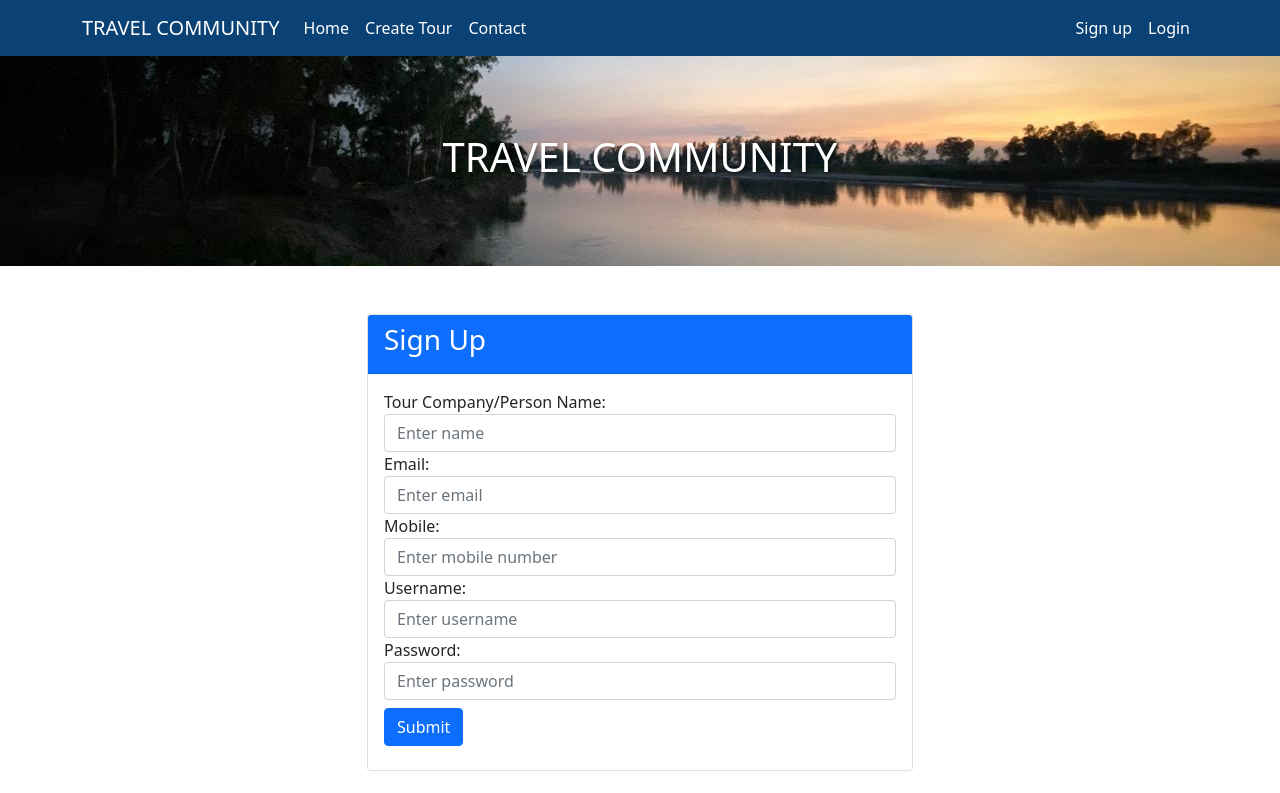
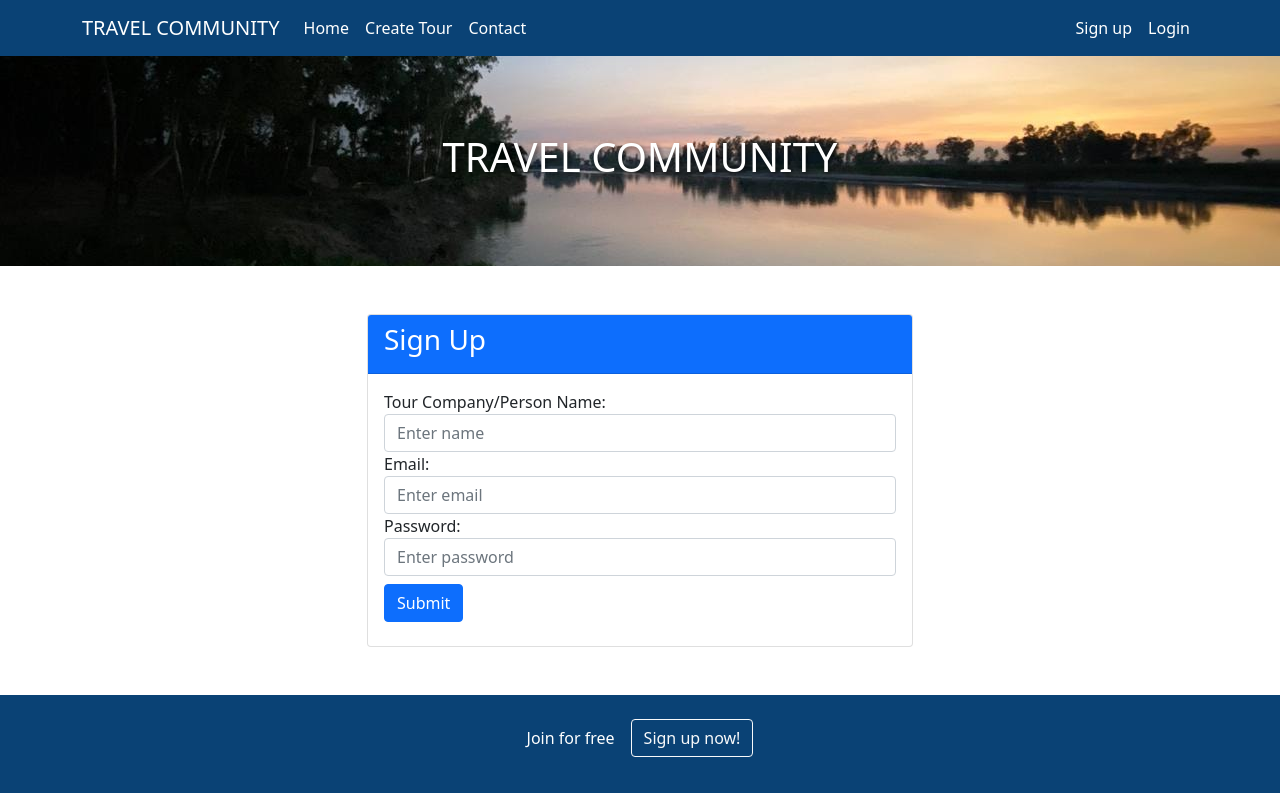
Before and after one commit to fsigs/travel-community, a Next.js app: page /signup in a window 1280 px wide. Shown: the top 793 px of the page. Built offline with nearby package versions, Linux system fonts and the light colour scheme.

Commit message:
Add files via upload

```diff
--- a/components/pages/sign/SignUpForm.jsx
+++ b/components/pages/sign/SignUpForm.jsx
@@ -1,4 +1,23 @@
+import { useState } from 'react';
+
 export default function signUpForm(props) {
+    const [name, setName] = useState('');
+    const [email, setEmail] = useState('');
+    const [password, setPassword] = useState('');
+
+
+
+
+    const handleSubmit = (event) => {
+      event.preventDefault();
+      const formData = {
+        name,
+        email,
+        password,
+      };
+      console.log(formData);
+    // send form data to server or API
+    };
     return(
       <>
         <div className="container">
@@ -12,23 +31,15 @@ export default function signUpForm(props) {
                 <form>
                     <div className="form-group">
                     <label htmlFor="name">Tour Company/Person Name:</label>
-                    <input type="text" className="form-control" id="name" placeholder="Enter name" required />
+                    <input type="text" className="form-control" id="name" placeholder="Enter name" value={name} onChange={(event) => setName(event.target.value)} required />
                     </div>
                     <div className="form-group">
                     <label htmlFor="email">Email:</label>
-                    <input type="email" className="form-control" id="email" placeholder="Enter email" required />
-                    </div>
-                    <div className="form-group">
-                    <label htmlFor="mobile">Mobile:</label>
-                    <input type="tel" className="form-control" id="mobile" placeholder="Enter mobile number" required />
-                    </div>
-                    <div className="form-group">
-                    <label htmlFor="username">Username:</label>
-                    <input type="text" className="form-control" id="username" placeholder="Enter username" required />
+                    <input type="email" className="form-control" id="email" placeholder="Enter email" value={email} onChange={(event) => setEmail(event.target.value)} required />
                     </div>
                     <div className="form-group">
                     <label htmlFor="password">Password:</label>
-                    <input type="password" className="form-control" id="password" placeholder="Enter password" required />
+                    <input type="password" className="form-control" id="password" placeholder="Enter password" value={password} onChange={(event) => setPassword(event.target.value)} required />
                     </div>
                     <button type="submit" className="btn btn-primary my-2">Submit</button>
                 </form>
```
